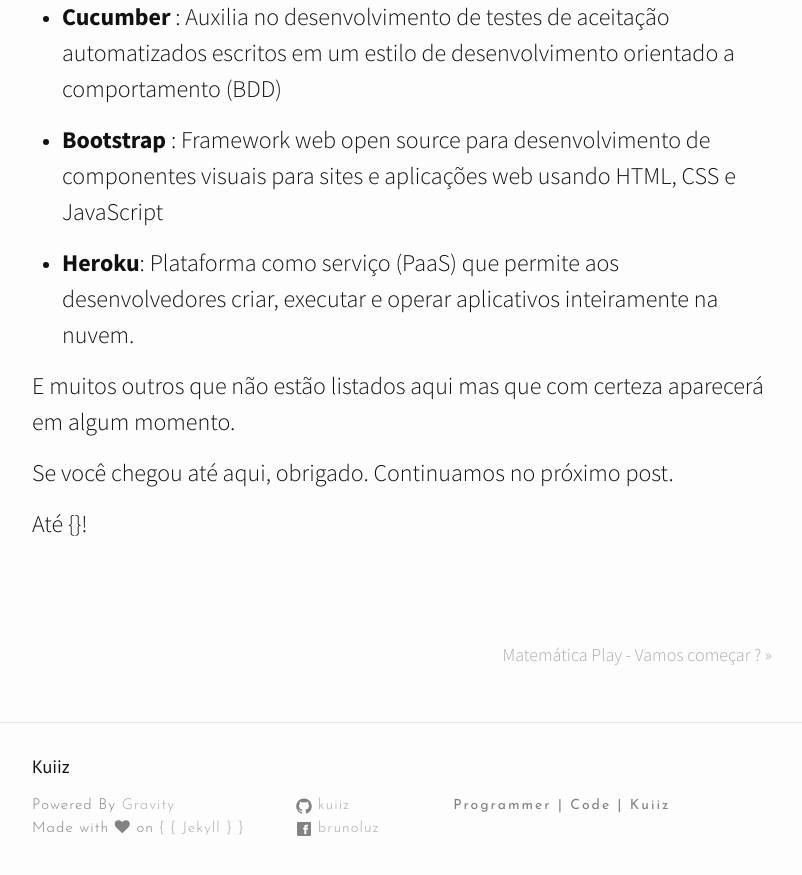
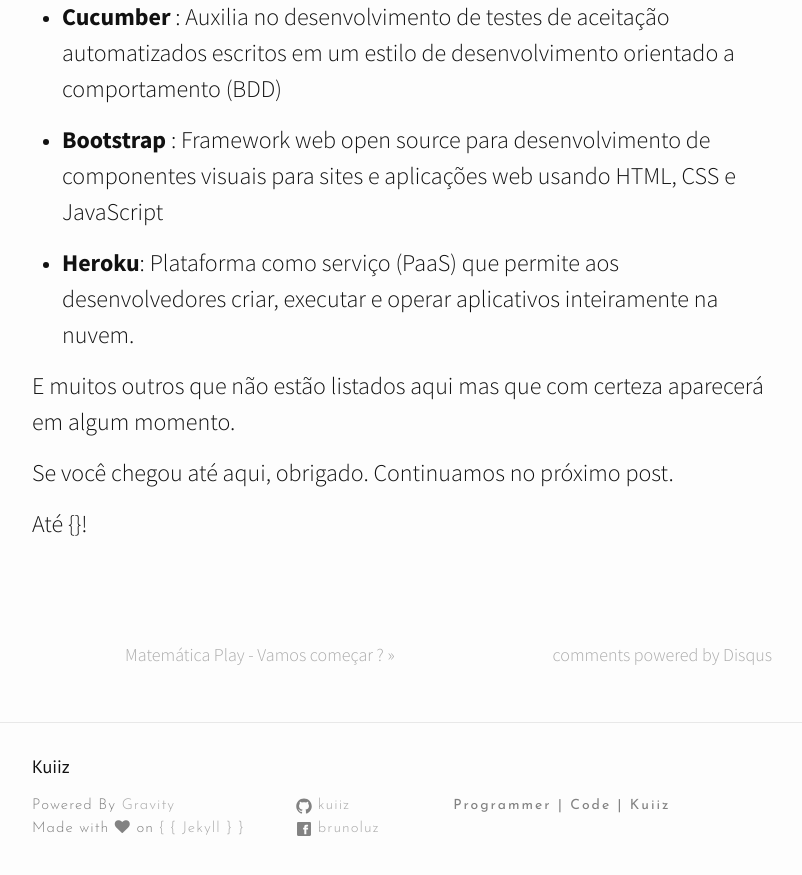
Before and after one commit to kuiiz/kuiiz.github.io, a Jekyll site: the page built from _posts/2018-04-16-matematica-play-aprendendo-micro-servicos-com-spring-boot.markdown, in a window 1280 px wide and 900 px high, scrolled down 2526 px. Shown: the top 875 px of the window, without its empty margins (238-1040 px from the left). Built offline with Jekyll 4.4.1, drawn with Linux system fonts in a browser that asks for light colours; nearby versions of some CDN libraries; comment, search, counter and statistics services are not loaded.

Commit message:
Commit - Adicionando a caixa de comentários do discus

```diff
--- a/_config.yml
+++ b/_config.yml
@@ -15,7 +15,7 @@ github_username:  kuiiz
 facebook_user:  brunoluz
 paginate: 5
 theme-dark: false #Set to true to change to dark website theme
-assets_git: "https://raw.githubusercontent.com/BSTK/bstk.github.io/master/asserts"
+assets_git: "https://raw.githubusercontent.com/kuiiz/kuiiz.github.io/master/asserts"
 
 gems: [jekyll-paginate, kramdown]
 # Build settings
--- a/_layouts/post.html
+++ b/_layouts/post.html
@@ -33,7 +32,6 @@ comments: true
     </a>
   {% endif %}
 
-  {% if page.comments %}
   <div id="disqus_thread"></div>
   <script type="text/javascript">
       /* * * CONFIGURATION VARIABLES: EDIT BEFORE PASTING INTO YOUR WEBPAGE * * */
@@ -50,7 +48,7 @@ comments: true
     </script>
     <noscript>Please enable JavaScript to view the <a href="http://disqus.com/?ref_noscript">comments powered by Disqus.</a></noscript>
     <a href="http://disqus.com" class="dsq-brlink">comments powered by <span class="logo-disqus">Disqus</span></a>
-  {% endif %}
+
 
   </footer>
 
```
Also changed, not shown: other parts of _layouts/post.html (+0 -1 lines). Lines whose indentation alone changed are shown as unchanged.
